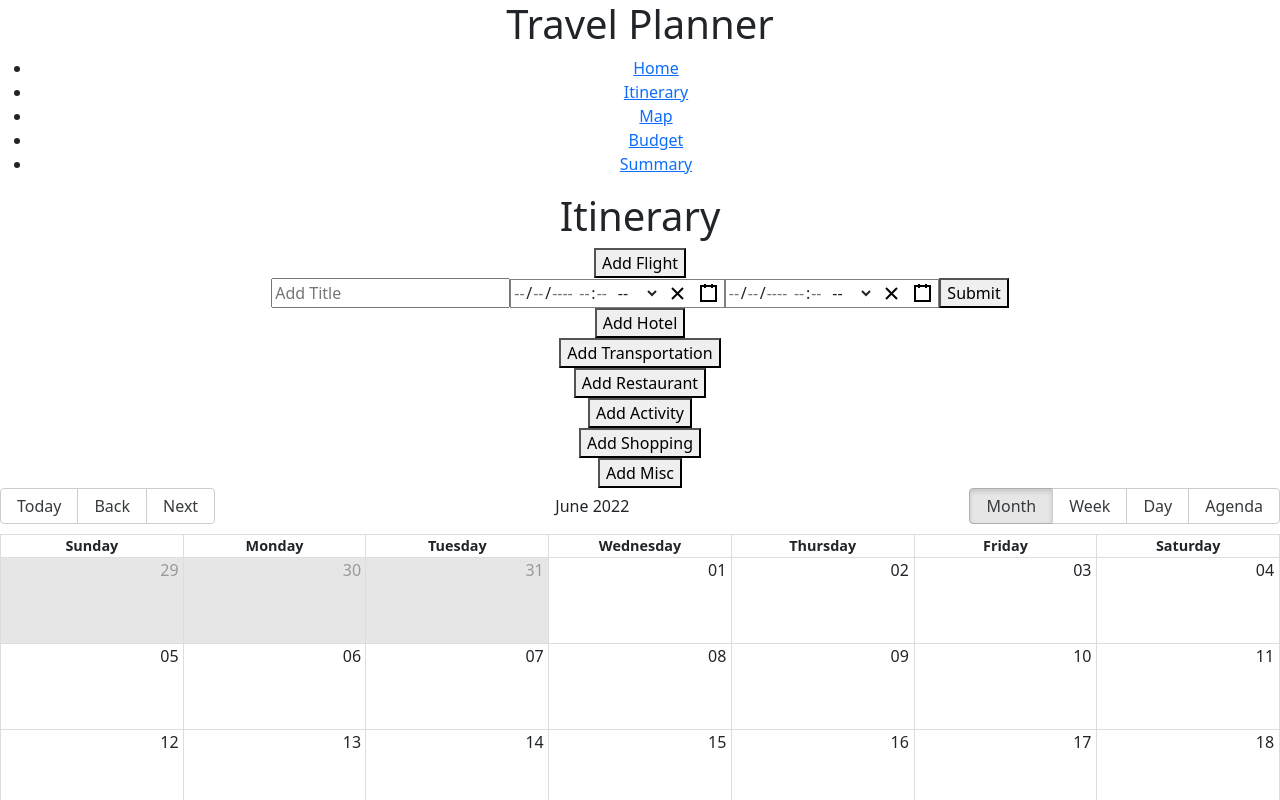
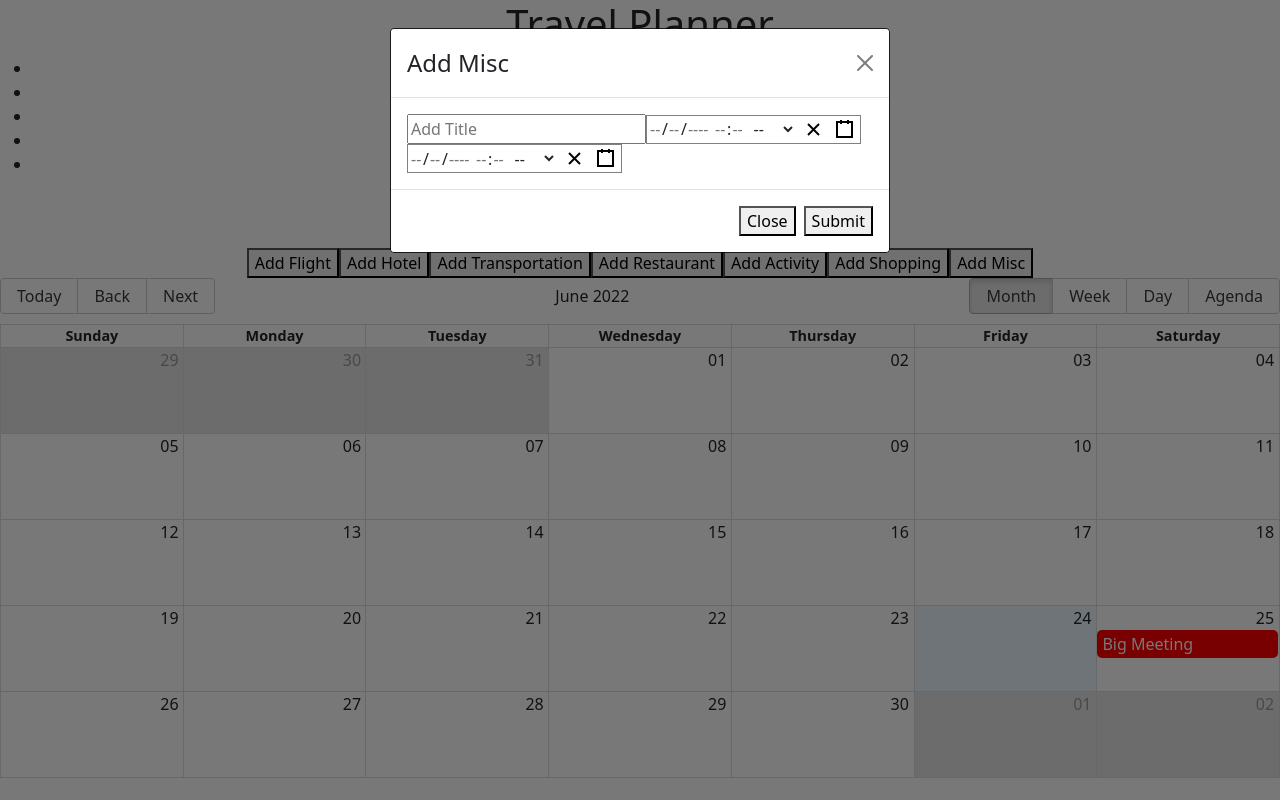
Before and after one commit to angelina-white/TravelPlanner, a React (Create React App) app: page /itinerary in a window 1280 px wide. Both pictures are taken after a click on the button "Add Flight". Shown: the top 800 px of the page. Built offline with nearby package versions, Linux system fonts and the light colour scheme.

Commit message:
add Modals for each add event category

```diff
--- a/src/App.css
+++ b/src/App.css
@@ -38,3 +38,7 @@
 #miscBox {
   background-color: purple;
 }
+
+.fade.modal-backdrop.show{
+  opacity: 0.1;
+ }
--- a/src/Components/Budget/BudgetChart.js
+++ b/src/Components/Budget/BudgetChart.js
@@ -17,13 +17,6 @@ function BudgetChart({ travelBudget })
 
     const COLORS = ['#ff0000', '#FFA500', '#FFFF00', '#00FF00', "#ADD8E6", "#0000FF", "#6a0dad"];
 
-    const RADIAN = Math.PI / 180;
-
-    const renderCustomizedLabel = ({ cx, cy, midAngle, innerRadius, outerRadius, percent, index }) => {
-        const radius = innerRadius + (outerRadius - innerRadius) * 0.5;
-        const x = cx + radius * Math.cos(-midAngle * RADIAN);
-        const y = cy + radius * Math.sin(-midAngle * RADIAN); }
-
     return (
         <div className="">
             <PieChart width={400} height={400}>
@@ -33,8 +26,7 @@ function BudgetChart({ travelBudget })
                     isAnimationActive={false}
                     cx="200"
                     cy="200"
-                    labelLine={false}
-                    label={renderCustomizedLabel}
+                    label
                     outerRadius={80}
                     fill="#8884d8"
                 >
--- a/src/Components/Itinerary.js
+++ b/src/Components/Itinerary.js
@@ -6,6 +6,7 @@ import getDay from 'date-fns/getDay'
 import enUS from 'date-fns/locale/en-US'
 import { useState } from "react"
 import DateTimePicker from 'react-datetime-picker';
+import Modal from 'react-bootstrap/Modal';
 
 function Itinerary()
 {
@@ -83,7 +84,6 @@ function Itinerary()
             style.backgroundColor = "#6a0dad"
         }
 
-
         return {
             style: style
         }
@@ -93,11 +93,6 @@ function Itinerary()
     const [allEvents, setAllEvents] = useState(events)
 
     //add flight
-    const [isFlight, setIsFlight] = useState(false)
-    function handleAddFlight()
-    {
-        setIsFlight((isFlight) => isFlight = !isFlight)
-    }
     const [newFlight, setNewFlight] = useState({ title: "", start: "", end: "", isFlight: true})
     function handleSubmitFlight()
     {
@@ -105,11 +100,6 @@ function Itinerary()
     }
 
     //add hotel
-    const [isHotel, setIsHotel] = useState(false)
-    function handleAddHotel()
-    {
-        setIsHotel((isHotel) => isHotel = !isHotel)
-    }
     const [newHotel, setNewHotel] = useState({ title: "", start: "", end: "", isHotel: true})
     function handleSubmitHotel()
     {
@@ -117,11 +107,6 @@ function Itinerary()
     }
 
     //add transpo
-    const [isTranspo, setIsTranspo] = useState(false)
-    function handleAddTranspo()
-    {
-        setIsTranspo((isTranspo) => isTranspo = !isTranspo)
-    }
     const [newTranspo, setNewTranspo] = useState({ title: "", start: "", end: "", isTranspo: true})
     function handleSubmitTranspo()
     {
@@ -129,11 +114,6 @@ function Itinerary()
     }
 
     //add food
-    const [isFood, setIsFood] = useState(false)
-    function handleAddFood()
-    {
-        setIsFood((isFood) => isFood = !isFood)
-    }
     const [newFood, setNewFood] = useState({ title: "", start: "", end: "", isFood: true})
     function handleSubmitFood()
     {
@@ -141,11 +121,6 @@ function Itinerary()
     }
 
     //add activity
-    const [isActivity, setIsActivity] = useState(false)
-    function handleAddActivity()
-    {
-        setIsActivity((isActivity) => isActivity = !isActivity)
-    }
     const [newActivity, setNewActivity] = useState({ title: "", start: "", end: "", isActivity: true})
     function handleSubmitActivity()
     {
@@ -153,11 +128,6 @@ function Itinerary()
     }
 
     //add shopping
-    const [isShopping, setIsShopping] = useState(false)
-    function handleAddShopping()
-    {
-        setIsShopping((isShopping) => isShopping = !isShopping)
-    }
     const [newShopping, setNewShopping] = useState({ title: "", start: "", end: "", isShopping: true})
     function handleSubmitShopping()
     {
@@ -165,106 +135,162 @@ function Itinerary()
     }
 
     //add misc
-    const [isMisc, setIsMisc] = useState(false)
-    function handleAddMisc()
-    {
-        setIsMisc((isMisc) => isMisc = !isMisc)
-    }
     const [newMisc, setNewMisc] = useState({ title: "", start: "", end: "", isMisc: true})
     function handleSubmitMisc()
     {
         setAllEvents([...allEvents, newMisc])
     }
 
-    console.log(newFlight)
+
+    const [show, setShow] = useState(false);
+
+    const handleClose = () => setShow(false);
+    const handleShow = () => setShow(true);
 
 
     return (
         <div>
             <h1>Itinerary</h1>
-            <button onClick={ handleAddFlight }>Add Flight</button>
-            { isFlight ?
-                <div>
+
+            <button variant="primary" onClick={handleShow}>
+                Add Flight
+            </button>
+            <Modal show={show} onHide={handleClose}>
+                <Modal.Header closeButton>
+                    <Modal.Title>Add Flight</Modal.Title>
+                </Modal.Header>
+                <Modal.Body>
                     <input type="text" placeholder="Add Title" value={newFlight.title} onChange={(e) => setNewFlight({...newFlight, title: e.target.value})} />
                     <DateTimePicker disableClock placeholderText="Start Date" value={newFlight.start} selected={newFlight.start} onChange={(e) =>    setNewFlight({...newFlight, start: e})} />
                     <DateTimePicker disableClock placeholderText="End Date" value={newFlight.end} selected={newFlight.end} onChange={(e) => setNewFlight({...newFlight, end: e})} />
+                </Modal.Body>
+                <Modal.Footer>
+                    <button variant="secondary" onClick={handleClose}>
+                        Close
+                    </button>
                     <button onClick={ handleSubmitFlight }>Submit</button>
-                </div>
-                :
-                <div></div>
-            }
+                </Modal.Footer>
+            </Modal>
 
-            <button onClick={ handleAddHotel }>Add Hotel</button>
-            { isHotel ?
-                <div>
+            <button variant="primary" onClick={handleShow}>
+                Add Hotel
+            </button>
+            <Modal show={show} onHide={handleClose}>
+                <Modal.Header closeButton>
+                    <Modal.Title>Add Hotel</Modal.Title>
+                </Modal.Header>
+                <Modal.Body>
                     <input type="text" placeholder="Add Title" value={newHotel.title} onChange={(e) => setNewHotel({...newHotel, title: e.target.value})} />
                     <DateTimePicker disableClock placeholderText="Start Date" value={newHotel.start} selected={newHotel.start} onChange={(e) => setNewHotel({...newHotel, start: e})} />
                     <DateTimePicker disableClock placeholderText="End Date" value={newHotel.end} selected={newHotel.end} onChange={(e) => setNewHotel({...newHotel, end: e})} />
+                </Modal.Body>
+                <Modal.Footer>
+                    <button variant="secondary" onClick={handleClose}>
+                        Close
+                    </button>
                     <button onClick={ handleSubmitHotel }>Submit</button>
-                </div>
-                :
-                <div></div>
-            }
+                </Modal.Footer>
+            </Modal>
 
-            <button onClick={ handleAddTranspo }>Add Transportation</button>
-            { isTranspo ?
-                <div>
-                    <input type="text" placeholder="Add Title" value={newTranspo.title} onChange={(e) => setNewTranspo({...newTranspo, title: e.target.value})} />
+            <button variant="primary" onClick={handleShow}>
+                Add Transportation
+            </button>
+            <Modal show={show} onHide={handleClose}>
+                <Modal.Header closeButton>
+                    <Modal.Title>Add Transportation</Modal.Title>
+                </Modal.Header>
+                <Modal.Body>
+                <input type="text" placeholder="Add Title" value={newTranspo.title} onChange={(e) => setNewTranspo({...newTranspo, title: e.target.value})} />
                     <DateTimePicker disableClock placeholderText="Start Date" value={newTranspo.start} selected={newTranspo.start} onChange={(e) => setNewTranspo({...newTranspo, start: e})} />
                     <DateTimePicker disableClock  placeholderText="End Date" value={newTranspo.end} selected={newTranspo.end} onChange={(e) => setNewTranspo({...newTranspo, end: e})} />
+                </Modal.Body>
+                <Modal.Footer>
+                    <button variant="secondary" onClick={handleClose}>
+                        Close
+                    </button>
                     <button onClick={ handleSubmitTranspo }>Submit</button>
-                </div>
-                :
-                <div></div>
-            }
+                </Modal.Footer>
+            </Modal>
 
-            <button onClick={ handleAddFood }>Add Restaurant</button>
-            { isFood ?
-                <div>
+            <button variant="primary" onClick={handleShow}>
+                Add Restaurant
+            </button>
+            <Modal show={show} onHide={handleClose}>
+                <Modal.Header closeButton>
+                    <Modal.Title>Add Restaurant</Modal.Title>
+                </Modal.Header>
+                <Modal.Body>
                     <input type="text" placeholder="Add Title" value={newFood.title} onChange={(e) => setNewFood({...newFood, title: e.target.value})} />
                     <DateTimePicker disableClock placeholderText="Start Date" value={newFood.start} selected={newFood.start} onChange={(e) => setNewFood({...newFood, start: e})} />
                     <DateTimePicker disableClock placeholderText="End Date" value={newFood.end} selected={newFood.end} onChange={(e) => setNewFood({...newFood, end: e})} />
+                </Modal.Body>
+                <Modal.Footer>
+                    <button variant="secondary" onClick={handleClose}>
+                        Close
+                    </button>
                     <button onClick={ handleSubmitFood }>Submit</button>
-                </div>
-                :
-                <div></div>
-            }
+                </Modal.Footer>
+            </Modal>
 
-            <button onClick={ handleAddActivity }>Add Activity</button>
-            { isActivity ?
-                <div>
-                    <input type="text" placeholder="Add Title" value={newActivity.title} onChange={(e) => setNewActivity({...newActivity, title: e.target.value})} />
+            <button variant="primary" onClick={handleShow}>
+                Add Activity
+            </button>
+            <Modal show={show} onHide={handleClose}>
+                <Modal.Header closeButton>
+                    <Modal.Title>Add Activity</Modal.Title>
+                </Modal.Header>
+                <Modal.Body>
+                <input type="text" placeholder="Add Title" value={newActivity.title} onChange={(e) => setNewActivity({...newActivity, title: e.target.value})} />
                     <DateTimePicker disableClock placeholderText="Start Date" value={newActivity.start} selected={newActivity.start} onChange={(e) => setNewActivity({...newActivity, start: e})} />
                     <DateTimePicker disableClock placeholderText="End Date" value={newActivity.end} selected={newActivity.end} onChange={(e) => setNewActivity({...newActivity, end: e})} />
+                </Modal.Body>
+                <Modal.Footer>
+                    <button variant="secondary" onClick={handleClose}>
+                        Close
+                    </button>
                     <button onClick={ handleSubmitActivity }>Submit</button>
-                </div>
-                :
-                <div></div>
-            }
+                </Modal.Footer>
+            </Modal>
 
-            <button onClick={ handleAddShopping }>Add Shopping</button>
-            { isShopping ?
-                <div>
+            <button variant="primary" onClick={handleShow}>
+                Add Shopping
+            </button>
+            <Modal show={show} onHide={handleClose}>
+                <Modal.Header closeButton>
+                    <Modal.Title>Add Shopping</Modal.Title>
+                </Modal.Header>
+                <Modal.Body>
                     <input type="text" placeholder="Add Title" value={newShopping.title} onChange={(e) => setNewShopping({...newShopping, title: e.target.value})} />
                     <DateTimePicker disableClock placeholderText="Start Date" value={newShopping.start} selected={newShopping.start} onChange={(e) => setNewShopping({...newShopping, start: e})} />
                     <DateTimePicker disableClock placeholderText="End Date" value={newShopping.end} selected={newShopping.end} onChange={(e) => setNewShopping({...newShopping, end: e})} />
+                </Modal.Body>
+                <Modal.Footer>
+                    <button variant="secondary" onClick={handleClose}>
+                        Close
+                    </button>
                     <button onClick={ handleSubmitShopping }>Submit</button>
-                </div>
-                :
-                <div></div>
-            }
+                </Modal.Footer>
+            </Modal>
 
-            <button onClick={ handleAddMisc }>Add Misc</button>
-            { isMisc ?
-                <div>
+            <button variant="primary" onClick={handleShow}>
+                Add Misc
+            </button>
+            <Modal show={show} onHide={handleClose}>
+                <Modal.Header closeButton>
+                    <Modal.Title>Add Misc</Modal.Title>
+                </Modal.Header>
+                <Modal.Body>
                     <input type="text" placeholder="Add Title" value={newMisc.title} onChange={(e) => setNewMisc({...newMisc, title: e.target.value})} />
                     <DateTimePicker disableClock placeholderText="Start Date" value={newMisc.start} selected={newMisc.start} onChange={(e) => setNewMisc({...newMisc, start: e})} />
                     <DateTimePicker disableClock placeholderText="End Date" value={newMisc.end} selected={newMisc.end} onChange={(e) => setNewMisc({...newMisc, end: e})} />
+                </Modal.Body>
+                <Modal.Footer>
+                    <button variant="secondary" onClick={handleClose}>
+                        Close
+                    </button>
                     <button onClick={ handleSubmitMisc }>Submit</button>
-                </div>
-                :
-                <div></div>
-            }
+                </Modal.Footer>
+            </Modal>
 
             <Calendar
                 localizer={localizer}
--- a/src/Components/Summary.js
+++ b/src/Components/Summary.js
@@ -27,6 +27,7 @@ function Summary()
                     <Accordion.Header>Hotel</Accordion.Header>
                     <Accordion.Body>
                         <h5>Hotel Name</h5>
+                        <p>Address</p>
                         <p>Check-In Day:</p>
                         <p>Check-In Time:</p>
                         <p>Check-Out Day:</p>
```
